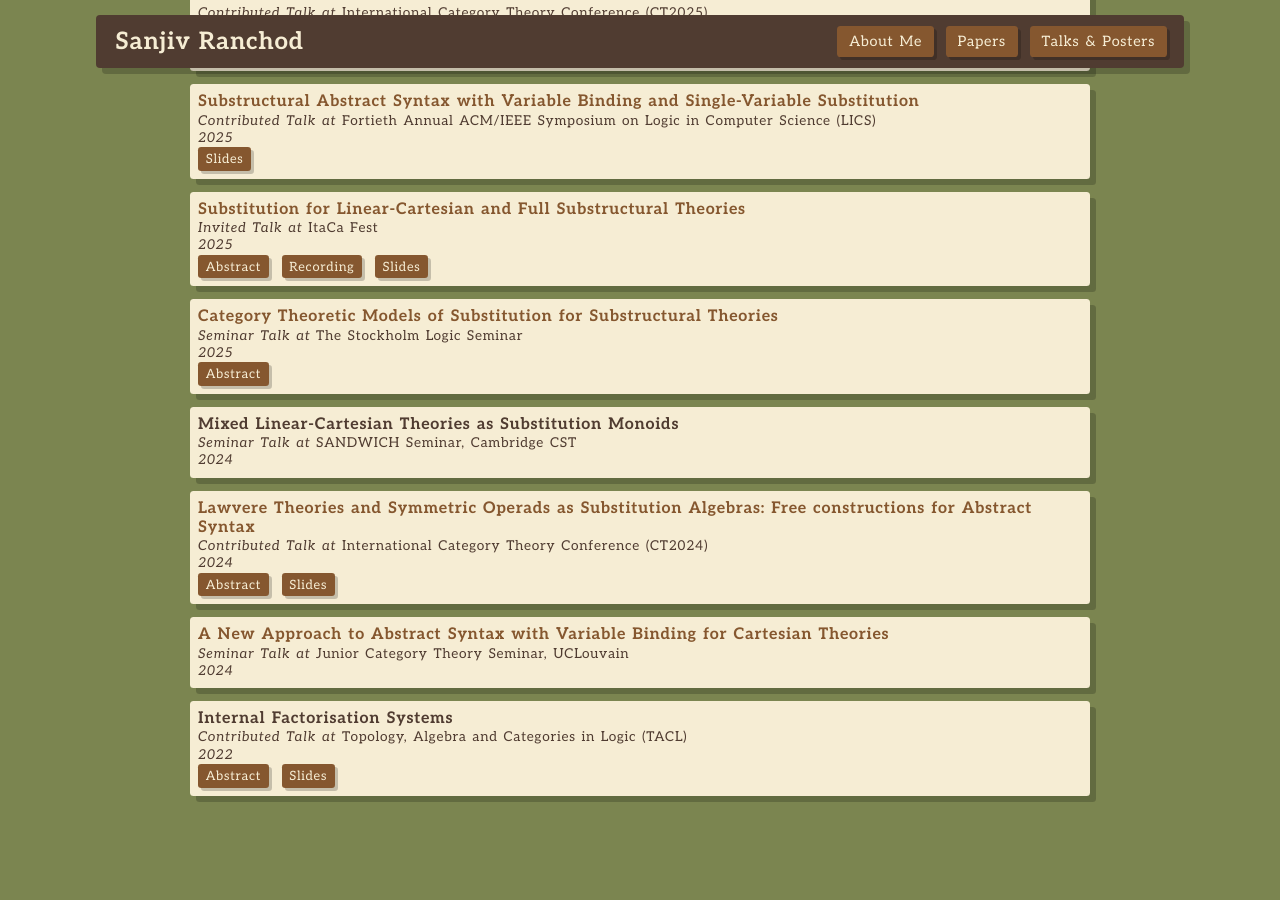
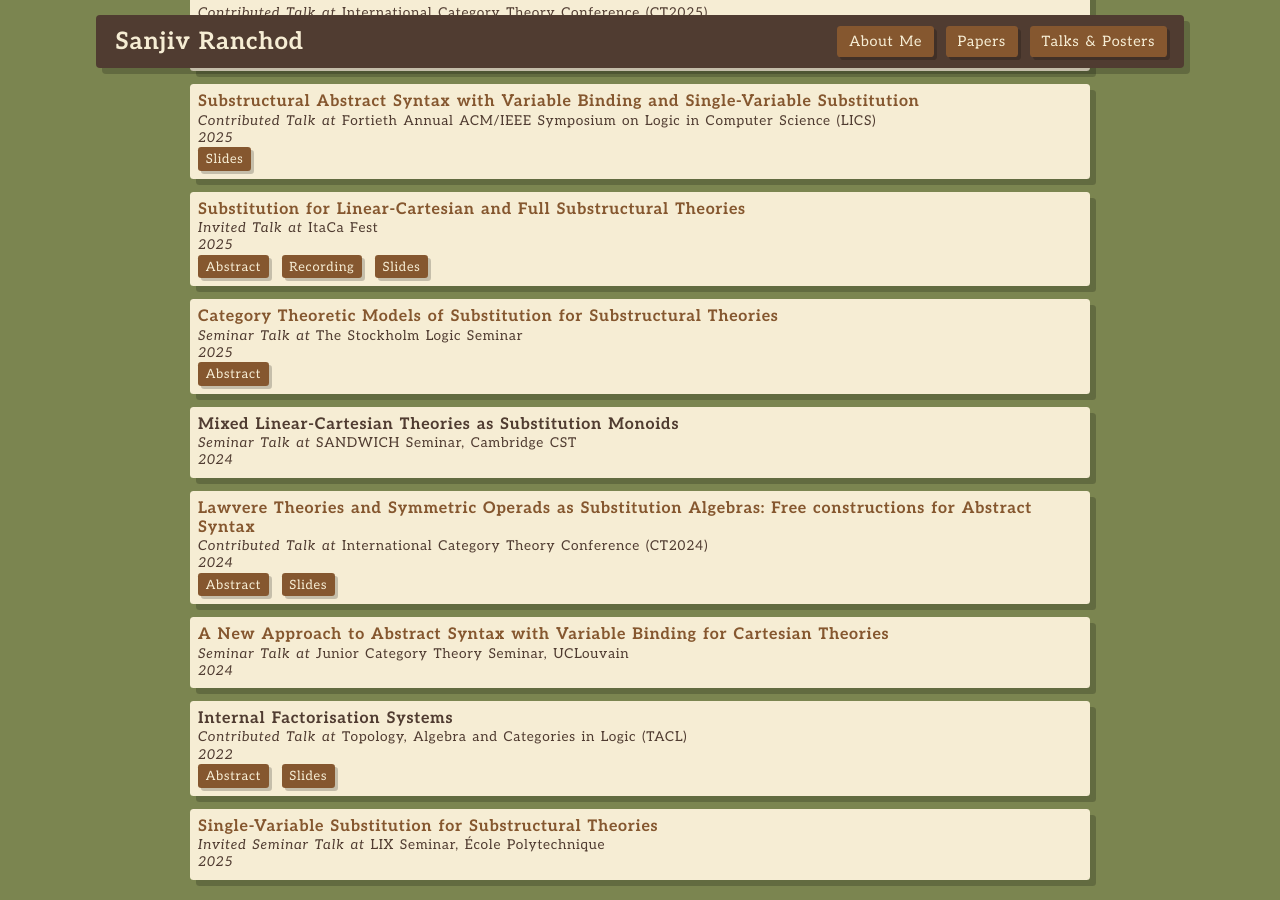
Before and after one commit to sanjiv-ranchod/sanjiv-ranchod.github.io, a Jekyll site: the page built from index.md, in a window 1280 px wide and 900 px high, scrolled down 1338 px. Built offline with Jekyll 4.4.1, drawn with Linux system fonts in a browser that asks for light colours; some web fonts are replaced; before the commit the page ends 2155 px from its top, so only the background shows below that.

Commit message:
Added Polytechnique Seminar

```diff
--- a/_data/talks.yml
+++ b/_data/talks.yml
@@ -1,5 +1,13 @@
 
 talks:
+  - title: "Single-Variable Substitution for Substructural Theories"
+    event: "LIX Seminar, École Polytechnique"
+    location: "France"
+    upcoming: false
+    year: 2025
+    type: "Invited Seminar Talk"
+    link: "https://www.lix.polytechnique.fr/proofs-algorithms/seminar/"
+
   - title: "Substitution for Substrutural Theories"
     event: "International Category Theory Conference (CT2025)"
     location: "Brno, Czech Republic"
```
